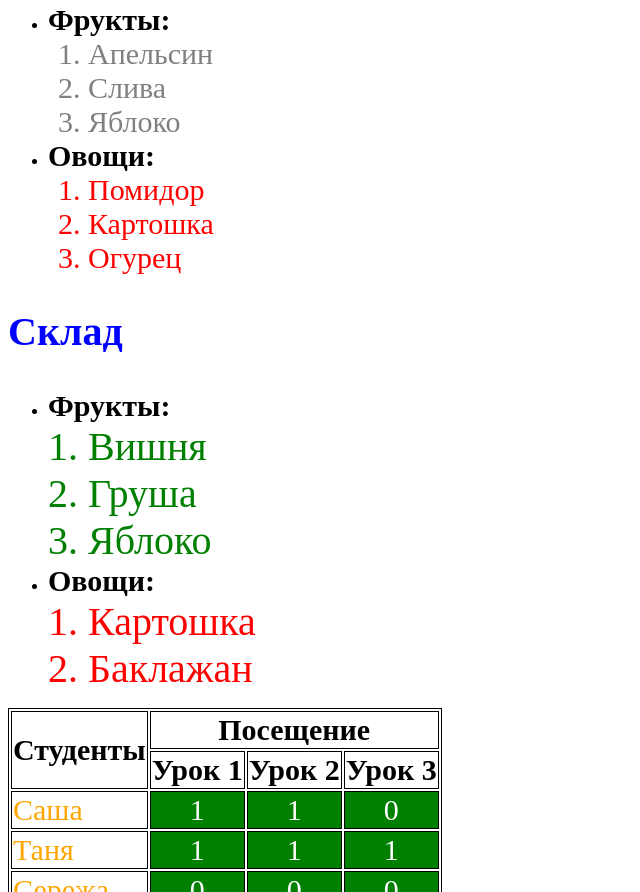
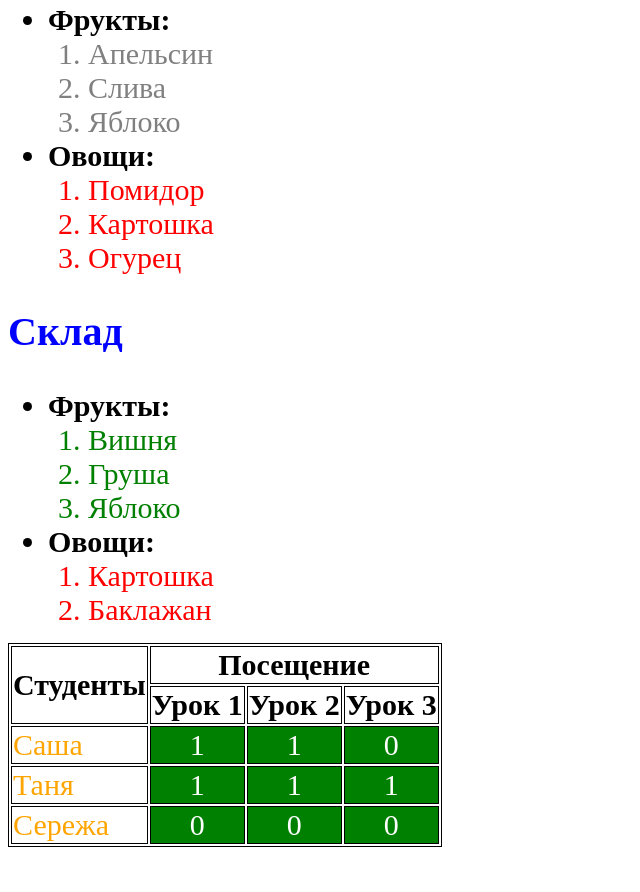
Before and after one commit to EugeneBaichuk/html-course-homework-Baichuk, a plain HTML site: page lesson 7/task1.html in a window 1280 px wide. Shown: the part 586-1478 px from the top of the page, without its empty margins (0-640 px from the left). After the commit the page ends 1441 px from the top, so only its background shows below. Drawn offline with Linux system fonts and the light colour scheme.

Commit message:
lesson 7 task 1 and 2  mod

```diff
--- a/lesson 7/style1.css
+++ b/lesson 7/style1.css
@@ -23,35 +23,29 @@ p + h2 {
    font-size: 40px;
 }
 
-ul+h2 {
+ul + h2 {
   color: blue;
   font-size: 40px;
 }
 
 span {
-  font-size: 30px;
   font-weight:bold;
 }
 
-ol li  {
+li {
   font-size: 30px;
+}
+
+span + ol li  {
   color: gray;
 }
 
-
-
-p + h2 + ul > li + li li {
-  color:red;
+ul ~ ul > li li{
+  color: green;
 }
 
-ul+h2 + ul > li li  {
-  color: green;
-  font-size: 40px;
-}
-
-ul+h2+ul>li + li li {
+ul > li ~ li li {
   color: red;
-  font-size: 40px;
 }
 
 table {
@@ -81,17 +75,17 @@ tr > td[colspan] + tr {
 background-color:white;
 }
 
-tr~tr {
+tr ~ tr {
   font-weight: bold;
 }
 
-tr~tr~tr {
+tr ~ tr ~ tr {
   font-weight: normal;
   color: orange;
   text-align: left;
 }
 
-tr~tr~tr > td~td {
+tr ~ tr ~ tr > td ~ td {
   font-weight: normal;
   background-color: green;
   color: white;
```
